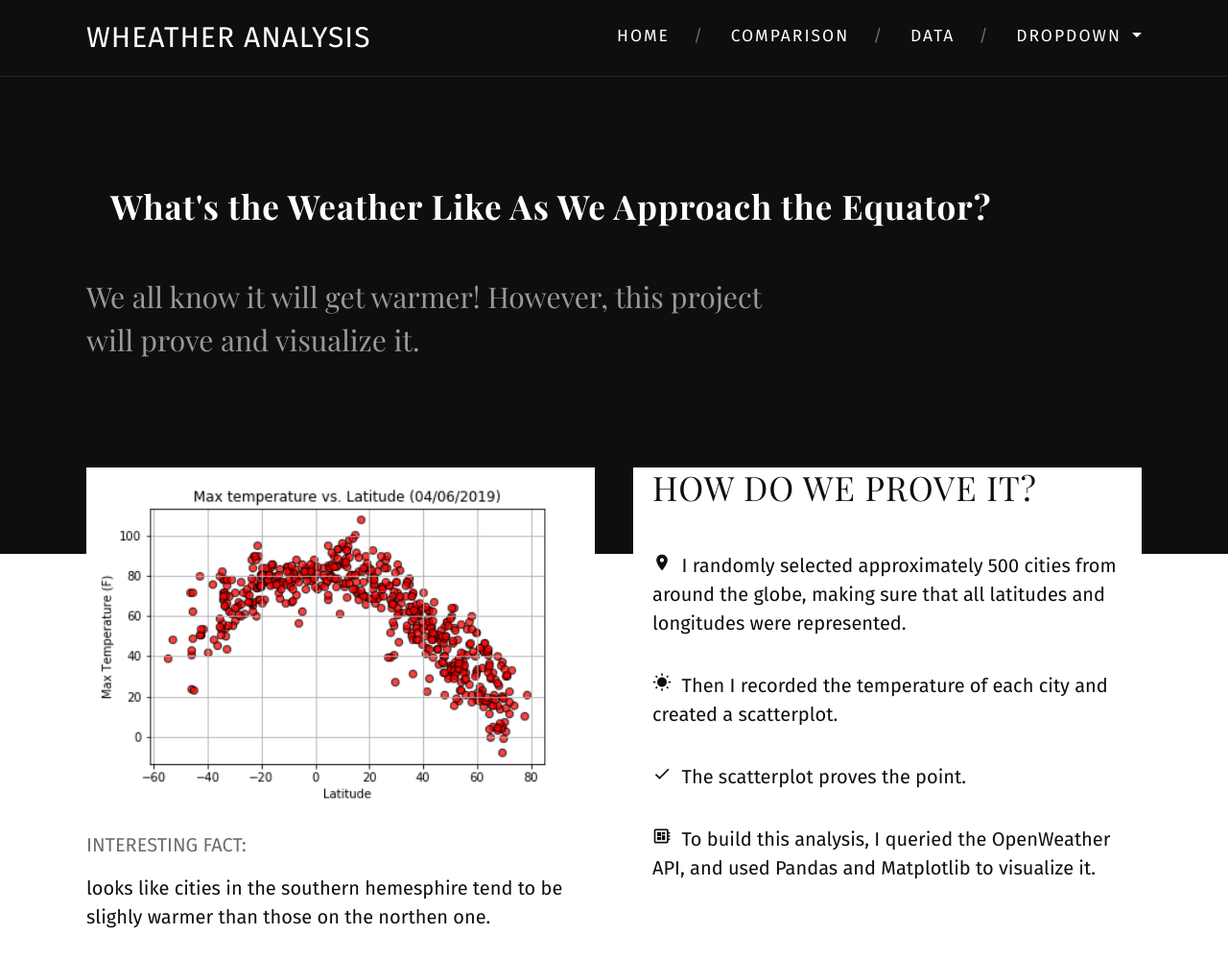
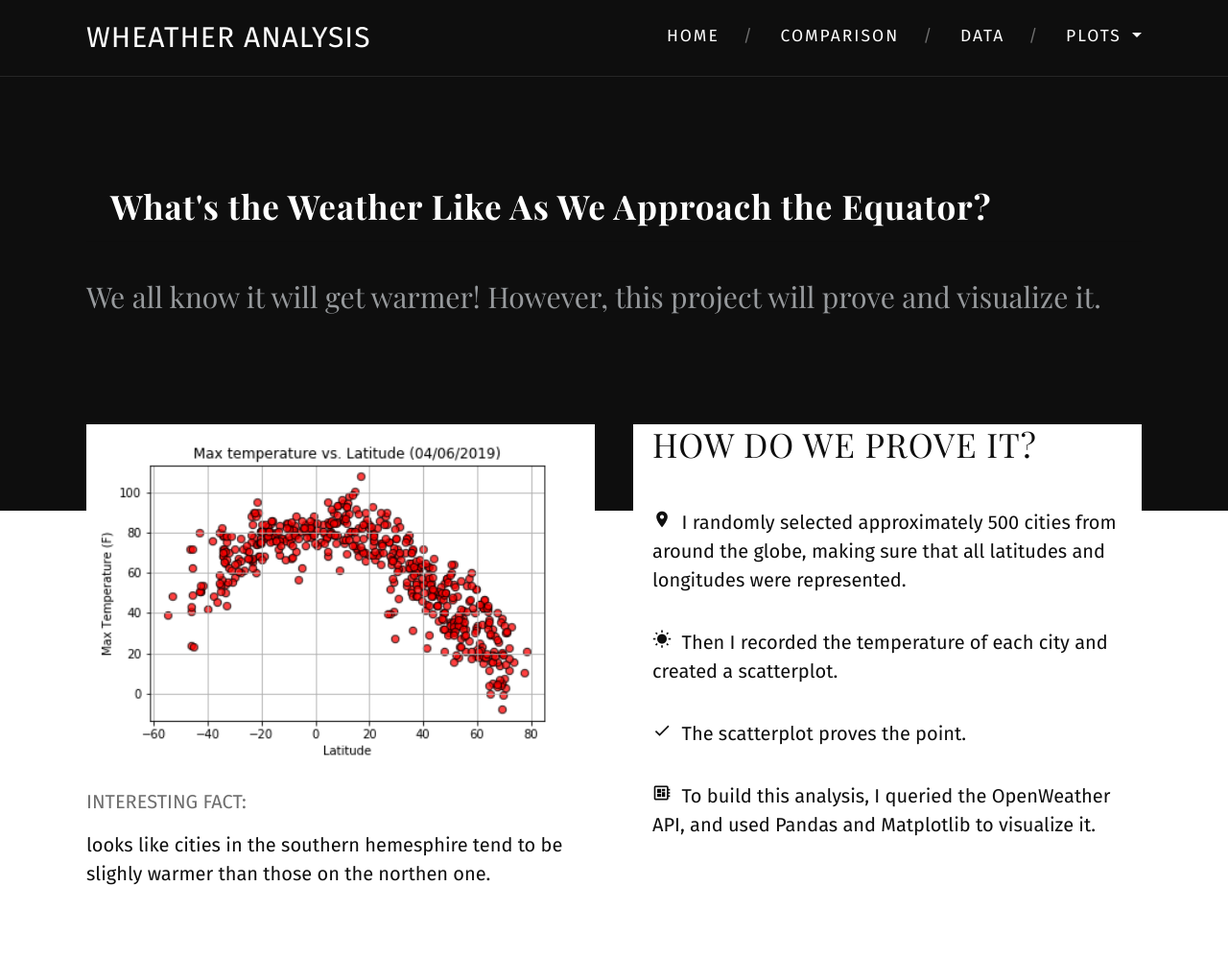
Before and after one commit to spastranas/PorfolioProject, a plain HTML site: page index.html in a window 1280 px wide. Shown: the top 998 px of the page at 96% size. Drawn offline with nearby package versions, Linux system fonts and the light colour scheme.

Commit message:
Weather Home page deployed

```diff
--- a/index.html
+++ b/index.html
@@ -17,7 +17,7 @@
 <body>
 
     <header class="site-header fixed-top bg-black border-bottom border-dark">
-        <a href="#content" class="sr-only sr-only-focusable">Skip to content</a>
+        <!-- <a href="#content" class="sr-only sr-only-focusable">Skip to content</a> -->
         <div class="container">
 
             <!-- Navbar -->
@@ -42,7 +42,7 @@
 
                     <li class="nav-item dropdown">
                             <a class="nav-link dropdown-toggle" href="#" id="navbarDropdown" role="button" data-toggle="dropdown" aria-haspopup="true" aria-expanded="false">
-                                    Dropdown
+                                    Plots
                                   </a>
                                   <div class="dropdown-menu" aria-labelledby="navbarDropdown">
                                         <a class="dropdown-item" href="#">one</a>
@@ -67,7 +67,7 @@
                     <h3 class="card-header">What's the Weather Like As We Approach the Equator?</h3>
                     <h1 class="display-3 pb-3"></h1>
             <div class="row">
-                <div class="col-lg-8">
+                <div class="col-lg-12">
                     <p class="lead font-serif mb-6 text-secondary">We all know it will get warmer! However, this project will prove and visualize it.</p>
                 </div>
             </div>
@@ -95,17 +95,7 @@
 
                     <div class="col-md-6">
                         <div class="card border-0 mb-5">
-                            <!-- <a href="article.html" class="h-100 img-rising" aria-hidden="true">
-                                <img class="card-img-top" src="img/origami.jpg" alt="">
-                            </a>
-                            <div class="card-body px-0">
-                                <a href="#" class="d-block text-muted text-uppercase mb-2">Origami</a>
-                                <h2 class="card-title h3">
-                                    <a href="article.html">How to make origami for beginners</a>
-                                </h2>
-                                <div class="small text-muted mb-3">7 days ago | 8 min read</div>
-                                <p class="card-text">This is a sample intro paragraph and can be used to introduce readers to your article. Ut enim ad minim veniam, quis nostrud exercitation ullamco laboris nisi ut aliquip ex ea commodo consequat.</p>
-                            </div> -->
+
 
                             <div class="container mb-6">
 
@@ -145,7 +135,7 @@
     </div>
     <div class="row">
             <div class="col-md-12">
-    <!-- -- <footer class="bg-light text-black">  -->
+
                 <div class="container pt-6 pb-2">
                     <div class="row justify-content-md-between">
                         <div class="col-4 col-md-2 mb-4">
@@ -168,7 +158,7 @@
 
 
     </div>
-    <!-- </footer> -->
+
 
 <script src="js/theme.min.js"></script>
 </body>
```
